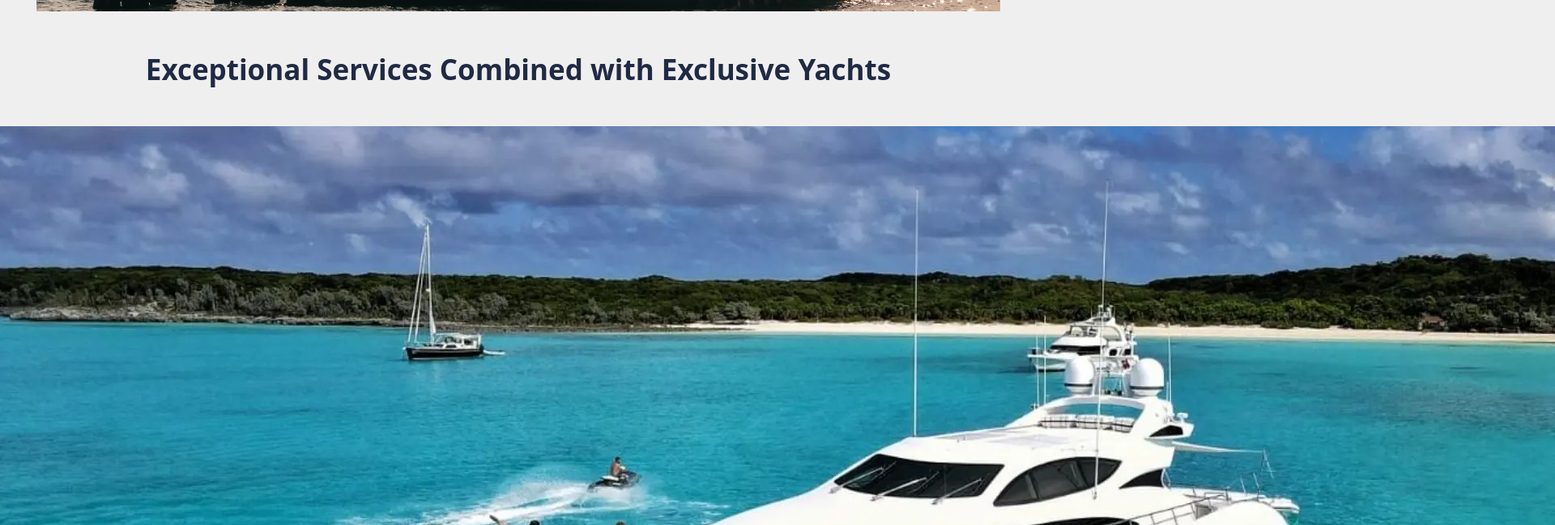
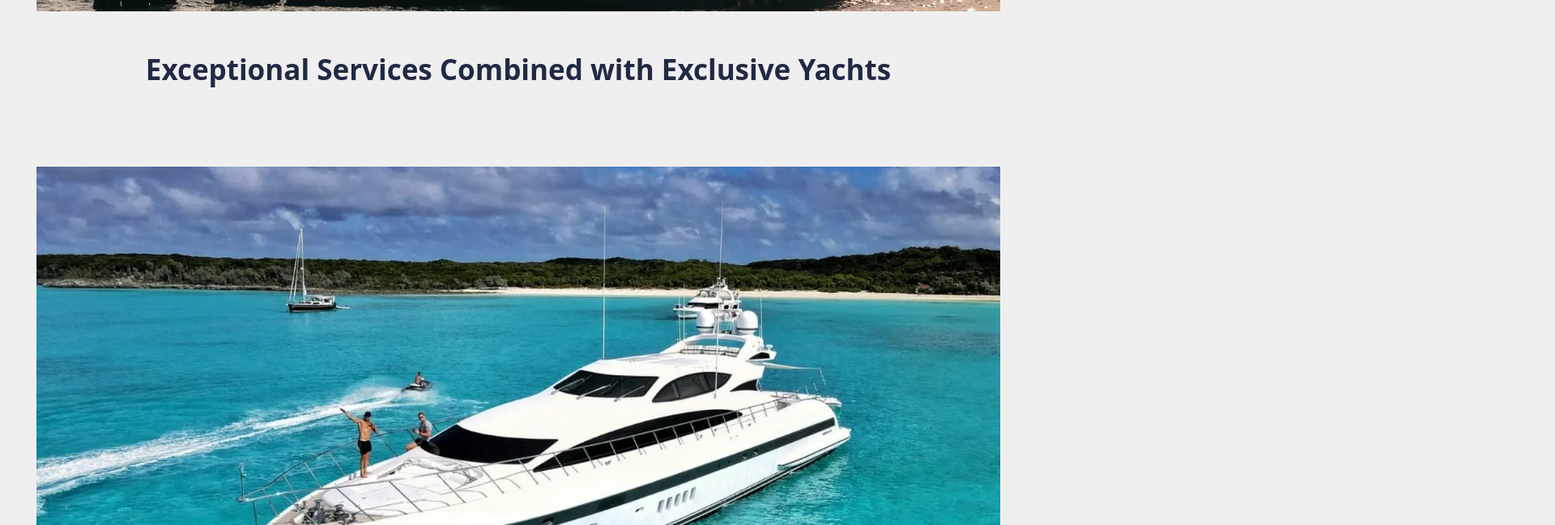
Before and after one commit to jancaaleksandar/Below-Deck, a website built with Parcel: page below deck 2022/index.html in a window 1280 px wide. Shown: the part 947-1596 px from the top of the page at 81% size, 1920 px wide, since content can reach past the window. Built offline with nearby package versions, Linux system fonts and the light colour scheme.

Commit message:
s change

```diff
--- a/below deck 2022/index.html
+++ b/below deck 2022/index.html
@@ -78,7 +78,7 @@
           <picture>
             <source type="image/webp" srcset="/images/resizedyachtfront.webp" >
             <source type="image/png" srcset="/images/resizedyachtfront.png" >
-            <img src="/images/resizedyachtfront.png" alt="yacht">
+            <img class="image margin" src="/images/resizedyachtfront.png" alt="yacht">
           </picture>
         </div>
         <div class="main-page-content">
```
